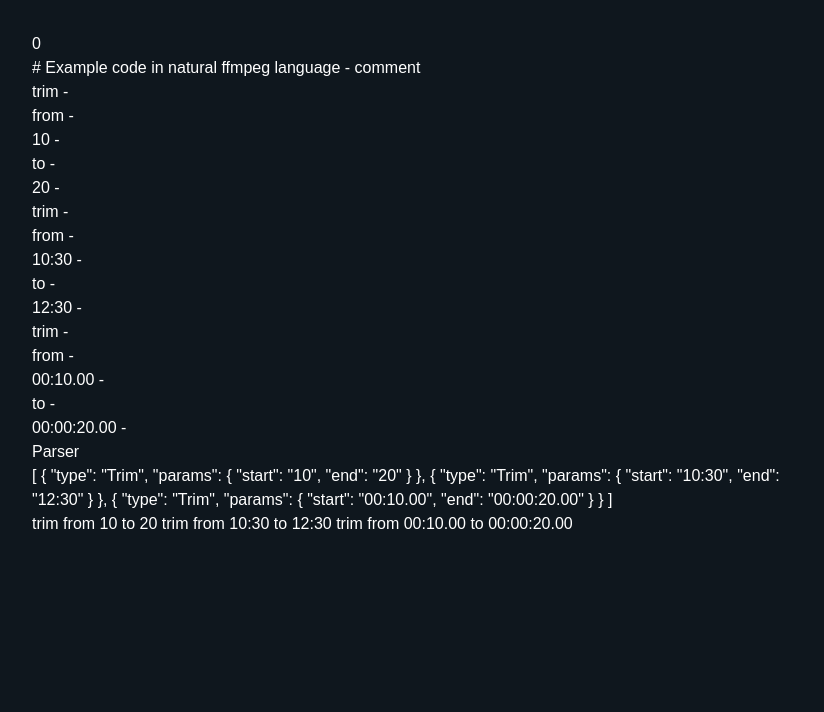
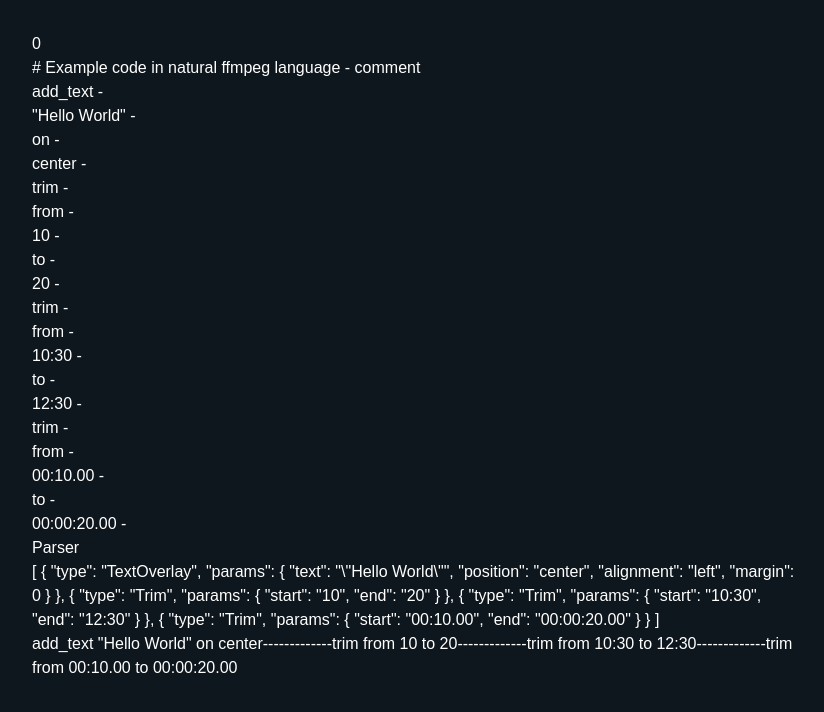
Before and after one commit to AlRodriguezGar14/natural-language-ffmpeg, a Next.js app: page /parser in a window 1280 px wide. Shown: the top 712 px of the page, without its empty margins (224-1048 px from the left). Built offline with nearby package versions, Linux system fonts and the light colour scheme.

Commit message:
[parser] add_text, currently doesn't handle optional params

```diff
--- a/app/parser/page.tsx
+++ b/app/parser/page.tsx
@@ -1,4 +1,5 @@
 const code = `# Example code in natural ffmpeg language
+add_text "Hello World" on center
 trim from 10 to 20
 trim from 10:30 to 12:30
 trim from 00:10.00 to 00:00:20.00
@@ -29,6 +30,7 @@
     position: number;
     expected: string | RegExp | null;
     paramName?: string;
+    optional: boolean;
   }[];
   validate: (params: Record<string, string>) => boolean | string;
   createNode: (params: Record<string, string>) => unknown;
@@ -38,10 +40,10 @@
   {
     name: "trim",
     expectedTokens: [
-      { position: 1, expected: "from" },
-      { position: 2, expected: /.+/, paramName: "start" },
-      { position: 3, expected: "to" },
-      { position: 4, expected: /.+/, paramName: "end" },
+      { position: 1, expected: "from", optional: false },
+      { position: 2, expected: /.+/, paramName: "start", optional: false },
+      { position: 3, expected: "to", optional: false },
+      { position: 4, expected: /.+/, paramName: "end", optional: false },
     ],
     validate: (params) => {
       return validateTrimParams(params.start, params.end);
@@ -51,6 +53,43 @@
       params: {
         start: params.start,
         end: params.end,
+      },
+    }),
+  },
+  {
+    name: "add_text",
+    expectedTokens: [
+      { position: 1, expected: /^".*"$/, paramName: "text", optional: false },
+      { position: 2, expected: "on", optional: false },
+      {
+        position: 3,
+        expected: /top-left|top-right|bottom-left|bottom-right|center/,
+        paramName: "position",
+        optional: false,
+      },
+
+      // TODO: HAndle in the future optional params
+      // { position: 4, expected: "aligned", optional: true },
+      // {
+      //   position: 5,
+      //   expected: /left|center|right/,
+      //   paramName: "alignment",
+      //   optional: true,
+      // },
+      // { position: 6, expected: "with", optional: true },
+      // { position: 7, expected: "margin", optional: true },
+      // { position: 8, expected: /\d+px/, paramName: "margin", optional: true },
+    ],
+    validate: () => {
+      return true;
+    },
+    createNode: (params) => ({
+      type: "TextOverlay",
+      params: {
+        text: params.text,
+        position: params.position,
+        alignment: params.alignment ?? "left", // Default if not specified
+        margin: params.margin ? parseInt(params.margin) : 0,
       },
     }),
   },
@@ -95,14 +134,6 @@
 
 function validateComment(str: string): boolean {
   return str[0] === "#" && str[str.length - 1] === "\n";
-}
-
-interface TrimNode {
-  type: "Trim";
-  params: {
-    from: string;
-    to: string;
-  };
 }
 
 interface Result {
@@ -162,6 +193,44 @@
   };
 }
 
+function processCommand(words: string[], startIndex: number): Result {
+  const command = words[startIndex];
+  const pattern = commandPatterns.find((p) => p.name === command);
+  if (!pattern) {
+    return {
+      success: false,
+      lastIndex: startIndex,
+      error: `Unknown command: ${command}`,
+    };
+  }
+
+  const requiredTokens = pattern.expectedTokens
+    .filter((t) => !t.optional)
+    .map((t) => t.position);
+
+  if (requiredTokens.length > 0) {
+    const maxRequired = Math.max(...requiredTokens);
+    if (startIndex + maxRequired >= words.length) {
+      return {
+        success: false,
+        lastIndex: startIndex,
+        error: `Incomplete command: ${command}`,
+      };
+    }
+  }
+  // Calculate how many tokens we should examine (all possible positions)
+  const maxPosition = Math.max(
+    ...pattern.expectedTokens.map((t) => t.position)
+  );
+  const endIndex = Math.min(startIndex + maxPosition + 1, words.length);
+
+  // Extract tokens for this command
+  const commandTokens = words.slice(startIndex, endIndex);
+
+  // Now validate the tokens
+  return validateCommandPatterns(commandTokens);
+}
+
 const commands: unknown[] = [];
 const errors: string[] = [];
 const parsedCommands: string[] = [];
@@ -173,13 +242,29 @@
   }
 
   for (let i = 0; i < words.length; i++) {
-    if (words[i] === "trim" && words.length > 5) {
+    if (words[i] === "trim" && words.length + i > 5) {
       const result = validateCommandPatterns([
         words[i],
         words[i + 1],
         words[i + 2],
         words[i + 3],
         words[i + 4],
+      ]);
+      i += result.lastIndex;
+
+      if (!result.success) {
+        errors.push(result.error ?? "");
+      } else {
+        commands.push(result.node);
+        parsedCommands.push(result.source ?? "");
+      }
+    }
+    if (words[i] === "add_text" && words.length + i > 4) {
+      const result = validateCommandPatterns([
+        words[i],
+        words[i + 1],
+        words[i + 2],
+        words[i + 3],
       ]);
       i += result.lastIndex;
 
@@ -202,7 +287,7 @@
       <p>Parser</p>
       {JSON.stringify(commands, null, 2)}
       <br />
-      <p>{parsedCommands.join(" ")}</p>
+      <p>{parsedCommands.join("-------------")}</p>
     </div>
   );
 }
```
